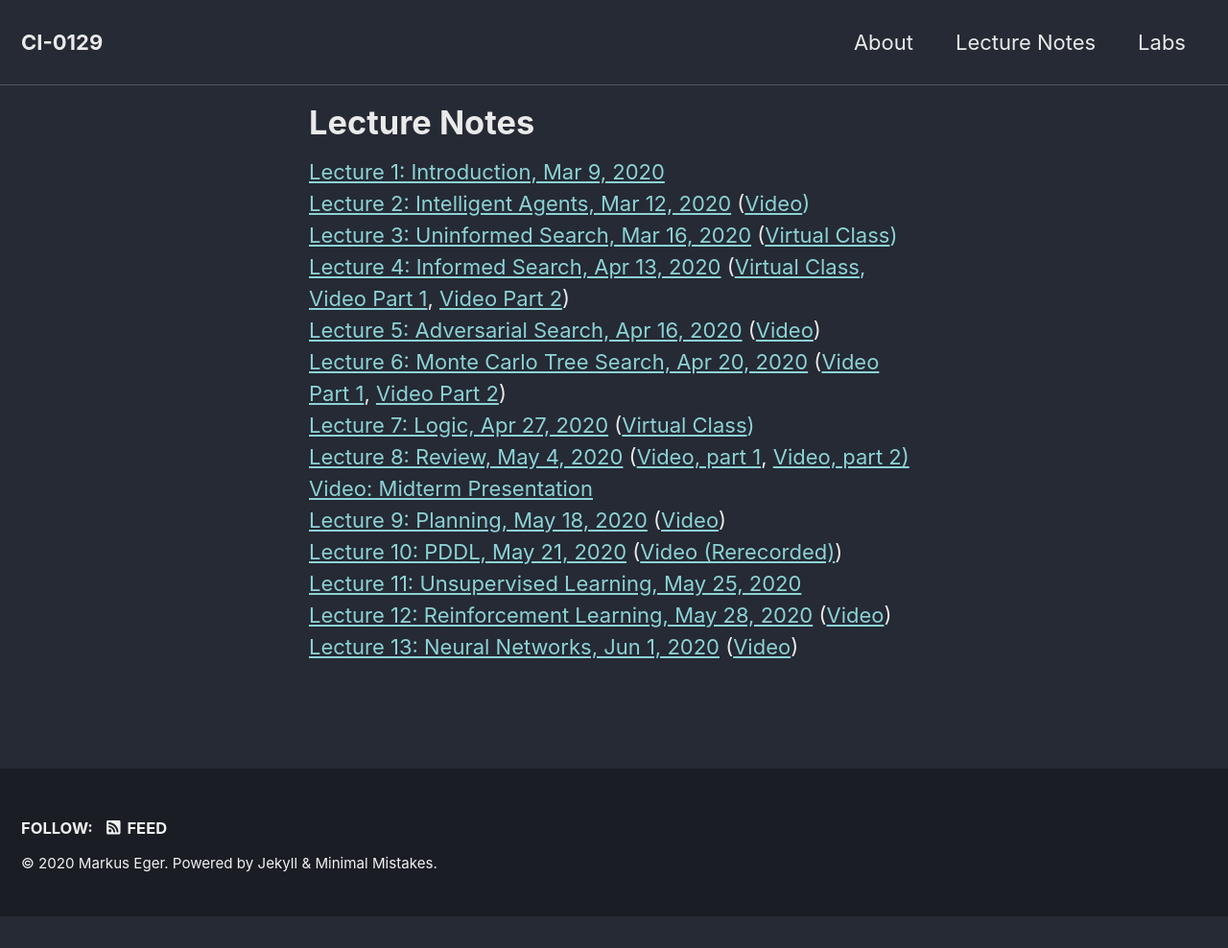
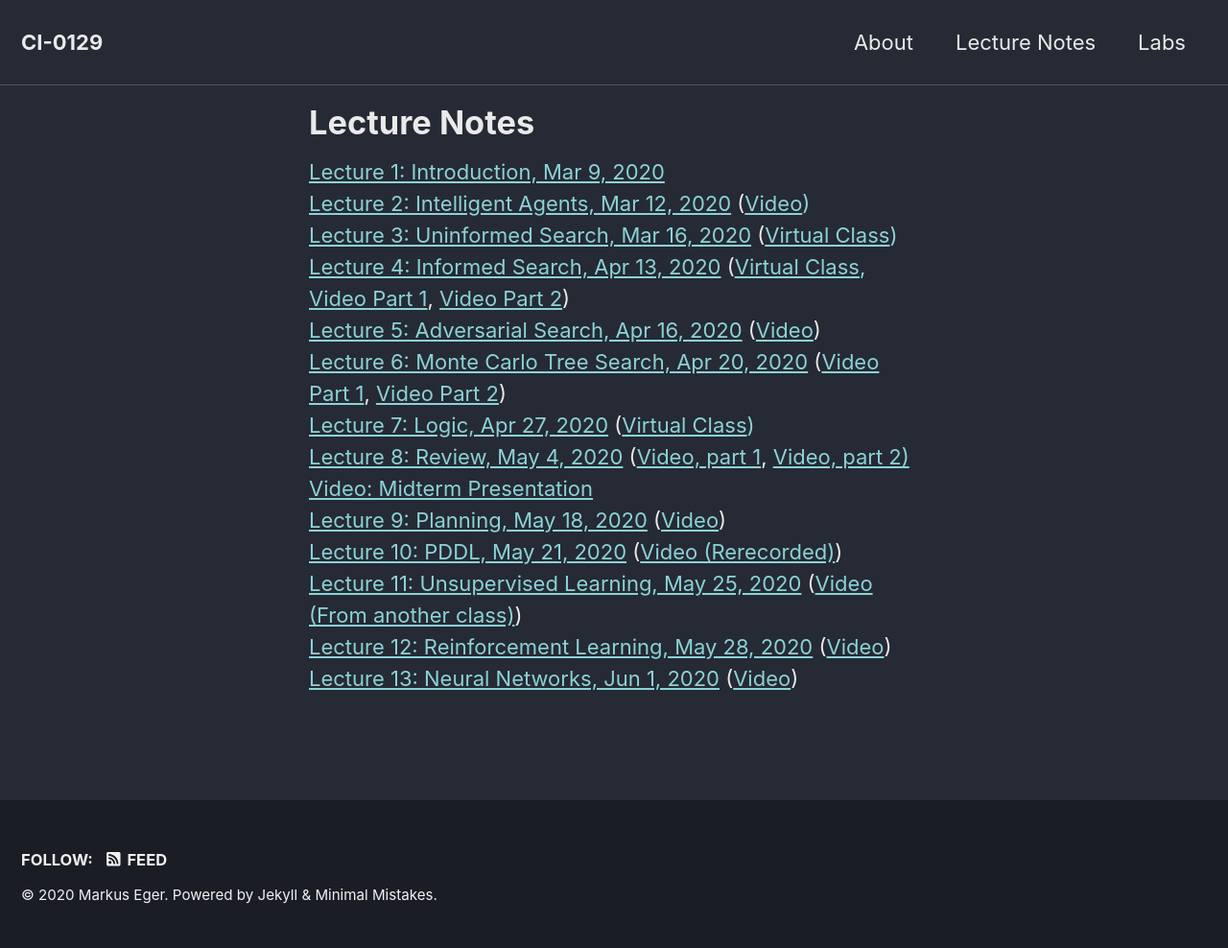
Before and after one commit to yawgmoth/CI-0129, a Jekyll site: the page built from _pages/slides.html, in a window 1280 px wide. Shown: the whole page at 96% size. Built offline with Jekyll 4.4.1, drawn with Linux system fonts in a browser that asks for light colours; cached includes are drawn as plain includes; nearby versions of some CDN libraries; before the commit the page ends 955 px from its top, so only the background shows below that.

Commit message:
add video to index

```diff
--- a/_pages/slides.html
+++ b/_pages/slides.html
@@ -19,6 +19,6 @@ categories: [frontpage]
 <a href="https://www.youtube.com/watch?v=8ZBzCwZJktw">Video: Midterm Presentation</a><br/>
 <a href="lecture9.html">Lecture 9: Planning, May 18, 2020</a> (<a href="https://www.youtube.com/watch?v=YK2pnoZoIX8">Video</a>) <br/>
 <a href="lecture10.html">Lecture 10: PDDL, May 21, 2020</a> (<a href="https://www.youtube.com/watch?v=ePPYMH2UK-U">Video (Rerecorded)</a>)<br/>
-<a href="lecture11.html">Lecture 11: Unsupervised Learning, May 25, 2020</a> <br/>
+<a href="lecture11.html">Lecture 11: Unsupervised Learning, May 25, 2020</a> (<a href="https://www.youtube.com/watch?v=d8rb3sFXefo">Video (From another class)</a>) <br/>
 <a href="lecture12.html">Lecture 12: Reinforcement Learning, May 28, 2020</a>  (<a href="https://youtu.be/LL3MrlQ-0Sc">Video</a>) <br/>
 <a href="lecture13.html">Lecture 13: Neural Networks, Jun 1, 2020</a> (<a href="https://youtu.be/RtbLUZ8yzr0">Video</a>)<br/>
```
